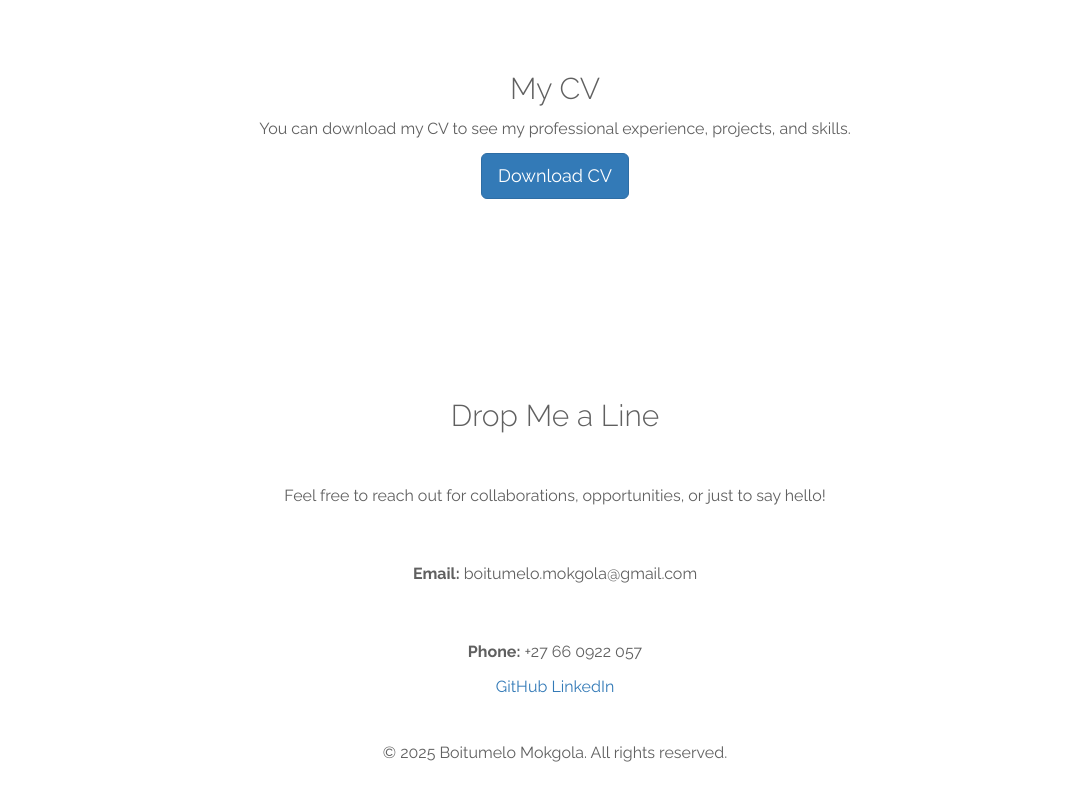
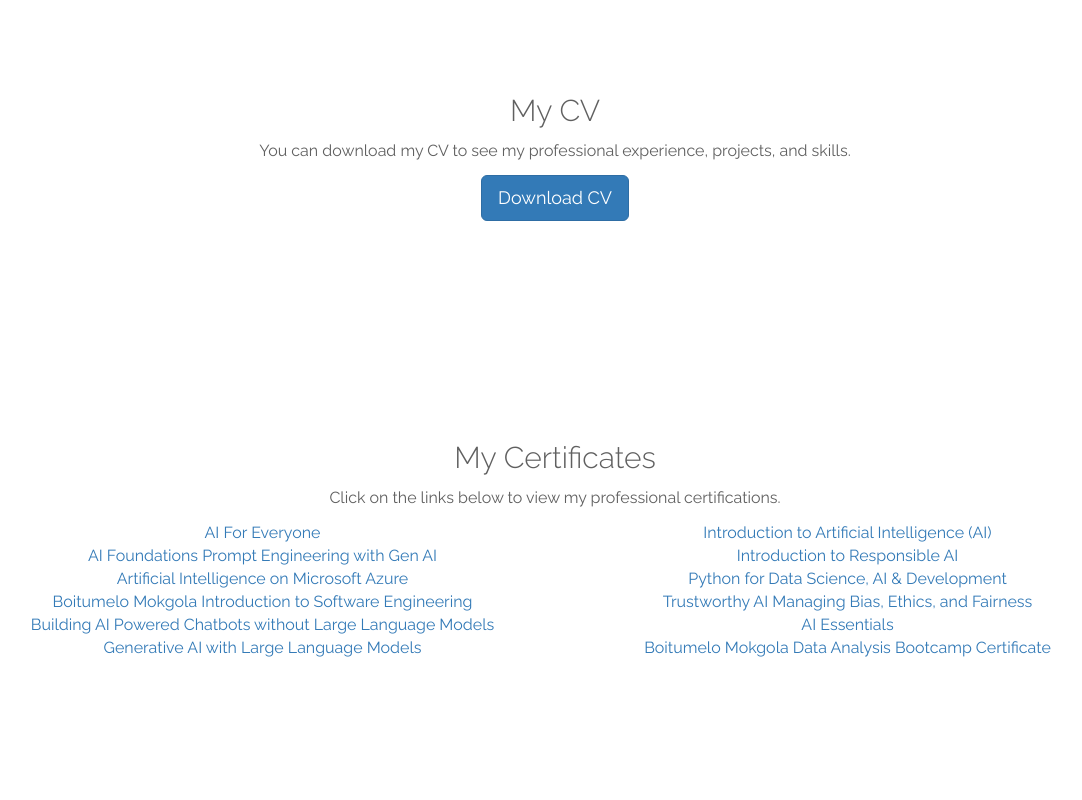
Before and after one commit to BMOKGOLA/My-AI-Portfolio, a plain HTML site: page index.html in a window 1280 px wide. Shown: the part 3113-3913 px from the top of the page, without its empty margins (85-1167 px from the left). Drawn offline with Linux system fonts and the light colour scheme.

Commit message:
added certificates

```diff
--- a/index.html
+++ b/index.html
@@ -7,10 +7,8 @@
   <meta name="viewport" content="width=device-width, initial-scale=1">
   <meta name="keywords" content="">
   <meta name="description" content="">
-    <!-- SITE TITLE -->
   <title>Boitumelo Mokgola</title>
 
-    <!-- STYLESHEETS -->
   <link rel="stylesheet" href="css/bootstrap.min.css">
   <link rel="stylesheet" href="css/font-awesome.min.css">
   <link rel="stylesheet" href="css/templatemo-style.css">
@@ -18,7 +16,8 @@
 </head>
 
 <body data-spy="scroll" data-target="#rock-navigation">
-    <!-- START NAVIGATION -->
+
+  <!-- Navigation -->
   <div class="navbar navbar-default bs-dos-nav navbar-fixed-top sticky-navigation" role="navigation">
     <div class="container">
       <div class="navbar-header">
@@ -36,20 +35,20 @@
           <li><a href="#work" class="smoothScroll">Projects</a></li>
           <li><a href="#skills" class="smoothScroll">Technical Skills</a></li>
           <li><a href="#cv" class="smoothScroll">CV</a></li>
+          <li><a href="#certificates" class="smoothScroll">Certificates</a></li>
           <li><a href="#contact" class="smoothScroll">Contact</a></li>
         </ul>
       </nav>
     </div>
   </div>
-    <!-- END NAVIGATION -->
 
-    <!-- START HOME -->
+  <!-- Home -->
   <section id="home" class="templatemo-home">
     <div class="container">
       <div class="row">
         <div class="col-md-2 col-sm-1"></div>
         <div class="col-md-8 col-sm-10">
-                    <h1 class="tm-home-title"><strong> Boitumelo Mokgola</strong></h1>
+          <h1 class="tm-home-title"><strong>Boitumelo Mokgola</strong></h1>
           <h2 class="tm-home-subtitle">Data Analyst</h2>
           <p>I am a professional <strong>Data Analyst.</strong> Let us work together. Thank you.</p>
           <a href="#work" class="btn btn-default smoothScroll tm-view-more-btn">Let's Begin</a>
@@ -58,14 +57,11 @@
       </div>
     </div>
   </section>
-    <!-- END HOME -->
 
-    <!-- START ABOUT ME -->
+  <!-- About -->
   <section id="about" class="tm-about tm-padding-top-bottom-100">
     <div class="container">
       <div class="row">
-
-                <!-- About Content -->
         <div class="col-md-8 col-sm-12">
           <div class="about-content">
             <h2 class="tm-about-title">About <strong>Me</strong></h2>
@@ -86,20 +82,16 @@
               applications that make technology accessible. My goal is to grow as a full-stack AI Engineer
               and develop impactful projects that empower communities with sustainable technology.
             </p>
-
             <a href="#work" class="btn btn-primary btn-lg">View My Projects</a>
           </div>
         </div>
       </div>
     </div>
   </section>
-    <!-- END ABOUT ME -->
 
-    <!-- START PROJECTS -->
+  <!-- Projects -->
   <section id="work" class="tm-padding-top-bottom-100">
     <div class="container">
-            <div class="row">
-                <!-- First Row -->
       <div class="row mb-5">
         <!-- Project 1 -->
         <div class="col-md-4 col-sm-6">
@@ -109,10 +101,8 @@
             <hr>
             <p>The Apple Disease Detector is an AI-powered system designed to help farmers and
               agricultural experts identify diseases in apple crops quickly and accurately.</p>
-                            <a href="https://github.com/Agristorm/Apple-Disease-Detector-CropCareAI-" target="_blank"
-                                class="btn btn-primary btn-sm">GitHub</a>
-                            <a href="https://blog-thin-05039763.figma.site/" target="_blank"
-                                class="btn btn-success btn-sm">Live Demo</a>
+            <a href="https://github.com/Agristorm/Apple-Disease-Detector-CropCareAI-" target="_blank" class="btn btn-primary btn-sm">GitHub</a>
+            <a href="https://blog-thin-05039763.figma.site/" target="_blank" class="btn btn-success btn-sm">Live Demo</a>
           </div>
         </div>
 
@@ -124,10 +114,8 @@
             <hr>
             <p>SmartEdu is an AI-powered educational content generator designed for Grade 12 students.
               It creates customized learning materials across different subjects.</p>
-                            <a href="https://github.com/Agristorm/SmartEdu-Gr12-contentCreatorr" target="_blank"
-                                class="btn btn-primary btn-sm">GitHub</a>
-                            <a href="https://www.figma.com/make/dS0zWAWOKto8NYDY5rmImF/SmartEdu-Grade-12-Content-Generator"
-                                target="_blank" class="btn btn-success btn-sm">Live Demo</a>
+            <a href="https://github.com/Agristorm/SmartEdu-Gr12-contentCreatorr" target="_blank" class="btn btn-primary btn-sm">GitHub</a>
+            <a href="https://www.figma.com/make/dS0zWAWOKto8NYDY5rmImF/SmartEdu-Grade-12-Content-Generator" target="_blank" class="btn btn-success btn-sm">Live Demo</a>
           </div>
         </div>
 
@@ -139,16 +127,12 @@
             <hr>
             <p>This project predicts emotions in text using Natural Language Processing to classify text
               as positive, neutral, or negative.</p>
-                            <a href="https://github.com/Agristorm/sentimental-analysis" target="_blank"
-                                class="btn btn-primary btn-sm">GitHub</a>
-                            <a href="https://sentimentanalysis-xohxyzkgakxau33ww3tf6z.streamlit.app/" target="_blank"
-                                class="btn btn-success btn-sm">Live Demo</a>
+            <a href="https://github.com/Agristorm/sentimental-analysis" target="_blank" class="btn btn-primary btn-sm">GitHub</a>
+            <a href="https://sentimentanalysis-xohxyzkgakxau33ww3tf6z.streamlit.app/" target="_blank" class="btn btn-success btn-sm">Live Demo</a>
           </div>
         </div>
       </div>
-                <!-- End First Row -->
 
-                <!-- Second Row -->
       <div class="row mb-5">
         <!-- Project 4 -->
         <div class="col-md-4 col-sm-6">
@@ -158,10 +142,8 @@
             <hr>
             <p>This project builds a machine learning model to predict whether an individual earns more
               than $50K per year.</p>
-                            <a href="https://github.com/Agristorm/Adult-Census-Bias-Analysis-Model" target="_blank"
-                                class="btn btn-primary btn-sm">GitHub</a>
-                            <a href="https://colab.research.google.com/drive/1kSP9VCLymslnjaquDqMS8z0tgTykR80Q?usp=sharing"
-                                target="_blank" class="btn btn-success btn-sm">Live Demo</a>
+            <a href="https://github.com/Agristorm/Adult-Census-Bias-Analysis-Model" target="_blank" class="btn btn-primary btn-sm">GitHub</a>
+            <a href="https://colab.research.google.com/drive/1kSP9VCLymslnjaquDqMS8z0tgTykR80Q?usp=sharing" target="_blank" class="btn btn-success btn-sm">Live Demo</a>
           </div>
         </div>
 
@@ -173,10 +155,8 @@
             <hr>
             <p>An intelligent web application that helps users create professional resumes automatically
               and review existing CVs using AI.</p>
-                            <a href="https://github.com/Agristorm/AI-Resume-Biulder" target="_blank"
-                                class="btn btn-primary btn-sm">GitHub</a>
-                            <a href="https://bmokgola.github.io/resume-/" target="_blank"
-                                class="btn btn-success btn-sm">Live Demo</a>
+            <a href="https://github.com/Agristorm/AI-Resume-Biulder" target="_blank" class="btn btn-primary btn-sm">GitHub</a>
+            <a href="https://bmokgola.github.io/resume-/" target="_blank" class="btn btn-success btn-sm">Live Demo</a>
           </div>
         </div>
 
@@ -188,20 +168,15 @@
             <hr>
             <p>AI Study Buddy – an accessible Retrieval Augmented Generation-powered chatbot with
               summarization and speech support.</p>
-                            <a href="https://github.com/Agristorm/AI-Study-buddy" target="_blank"
-                                class="btn btn-primary btn-sm">GitHub</a>
-                            <a href="https://ai-study-buddy-xi.vercel.app/" target="_blank"
-                                class="btn btn-success btn-sm">Live Demo</a>
+            <a href="https://github.com/Agristorm/AI-Study-buddy" target="_blank" class="btn btn-primary btn-sm">GitHub</a>
+            <a href="https://ai-study-buddy-xi.vercel.app/" target="_blank" class="btn btn-success btn-sm">Live Demo</a>
           </div>
         </div>
       </div>
-                <!-- End Second Row -->
-            </div>
     </div>
   </section>
-    <!-- END PROJECTS -->
 
-    <!-- START TECHNICAL SKILLS -->
+  <!-- Skills -->
   <section id="skills" class="tm-padding-top-bottom-100">
     <div class="container">
       <div class="row">
@@ -209,9 +184,7 @@
           <div class="title">
             <h2 class="tm-portfolio-title">Technical <strong>Skills</strong></h2>
           </div>
-
           <div class="row">
-                        <!-- Left Column -->
             <div class="col-md-6 col-sm-6">
               <ul class="list-unstyled tm-skills-list">
                 <li><i class="fa fa-code"></i> Python (Pandas, NumPy, Scikit-learn, TensorFlow)</li>
@@ -220,8 +193,6 @@
                 <li><i class="fa fa-cogs"></i> Machine Learning & AI (Supervised & Unsupervised Models, NLP, RAG)</li>
               </ul>
             </div>
-
-                        <!-- Right Column -->
             <div class="col-md-6 col-sm-6">
               <ul class="list-unstyled tm-skills-list">
                 <li><i class="fa fa-line-chart"></i> Statistical Analysis & Feature Engineering</li>
@@ -235,29 +206,56 @@
       </div>
     </div>
   </section>
-    <!-- END TECHNICAL SKILLS -->
 
-    <!-- START CV SECTION -->
+  <!-- CV -->
   <section id="cv" class="tm-padding-top-bottom-100 bg-light">
     <div class="container text-center">
       <h2 class="text-3xl font-bold mb-4">My <span class="text-blue-500">CV</span></h2>
       <p class="text-gray-600 mb-8">You can download my CV to see my professional experience, projects, and skills.</p>
       <a href="https://drive.google.com/file/d/1BHhUv1BVnIe6Td0sYyKjf19e7f6FlEZT/view?usp=drive_link"
-               target="_blank"
-               class="btn btn-primary btn-lg">
+         target="_blank" class="btn btn-primary btn-lg">
         Download CV
       </a>
     </div>
   </section>
-    <!-- END CV SECTION -->
 
-    <!-- START CONTACT -->
+  <!-- Certificates -->
+  <section id="certificates" class="tm-padding-top-bottom-100">
+    <div class="container text-center">
+      <h2 class="text-3xl font-bold mb-4">My <span class="text-blue-500">Certificates</span></h2>
+      <p class="text-gray-600 mb-8">Click on the links below to view my professional certifications.</p>
+
+      <div class="row">
+        <div class="col-md-6 col-sm-12">
+          <ul class="list-unstyled">
+            <li><a href="https://drive.google.com/file/d/1DpICU2cRfBVE3rLWvt067lQMKqlmir6G/view?usp=drive_link" target="_blank">AI For Everyone</a></li>
+            <li><a href="https://drive.google.com/file/d/1it60ksrHC5UyYM5mZXGzxVwdZ9p5qBas/view?usp=drive_link" target="_blank">AI Foundations Prompt Engineering with Gen AI</a></li>
+            <li><a href="https://drive.google.com/file/d/1z63ZWJXh0sg6qqOpr-DYWuu6U5ieWG9X/view?usp=drive_link" target="_blank">Artificial Intelligence on Microsoft Azure</a></li>
+            <li><a href="https://drive.google.com/file/d/1hc0hynyxg4dxyBQNYvjB52yZjGNi2Etv/view?usp=drive_link" target="_blank">Boitumelo Mokgola Introduction to Software Engineering</a></li>
+            <li><a href="https://drive.google.com/file/d/1wAbDt4z-fg_sI-DXnKtzXX3aMu9SR5B6/view?usp=drive_link" target="_blank">Building AI Powered Chatbots without Large Language Models</a></li>
+            <li><a href="https://drive.google.com/file/d/1a6U-rpQoAnw1q-sMFtdPXKeJLJRrZcvd/view?usp=drive_link" target="_blank">Generative AI with Large Language Models</a></li>
+          </ul>
+        </div>
+        <div class="col-md-6 col-sm-12">
+          <ul class="list-unstyled">
+            <li><a href="https://drive.google.com/file/d/1S6wJm5gOqxcEbg7S-NZqscTRA5U8Ifjo/view?usp=drive_link" target="_blank">Introduction to Artificial Intelligence (AI)</a></li>
+            <li><a href="https://drive.google.com/file/d/1jeuI64GJGldx0Ga5MirS5TJ9fOICs2p3/view?usp=drive_link" target="_blank">Introduction to Responsible AI</a></li>
+            <li><a href="https://drive.google.com/file/d/1RKLsSeLzXGG0GcLZPsPH1y3lrZe0RLQC/view?usp=drive_link" target="_blank">Python for Data Science, AI & Development</a></li>
+            <li><a href="https://drive.google.com/file/d/1d5Qs9W06F-Gzatv7Wegcwn9eR_jC2R33/view?usp=drive_link" target="_blank">Trustworthy AI Managing Bias, Ethics, and Fairness</a></li>
+            <li><a href="https://drive.google.com/file/d/1V5_cbZm9pLGq_yhiecwC9H_qNUBOV19J/view?usp=drive_link" target="_blank">AI Essentials</a></li>
+            <li><a href="https://drive.google.com/file/d/1y6qLmHzGOUxV5OBcBpztK_2jomoJZMhj/view?usp=drive_link" target="_blank">Boitumelo Mokgola Data Analysis Bootcamp Certificate</a></li>
+          </ul>
+        </div>
+      </div>
+    </div>
+  </section>
+
+  <!-- Contact -->
   <section id="contact" class="tm-contact py-16 bg-gray-50">
     <div class="container mx-auto text-center">
       <h2 class="text-3xl font-bold mb-4">Drop <span class="text-blue-500">Me a Line</span></h2>
       <p class="text-gray-600 mb-8">Feel free to reach out for collaborations, opportunities, or just to say hello!</p>
 
-            <!-- Contact Info -->
       <div class="space-y-2 mb-8">
         <p class="text-gray-700"><strong>Email:</strong> boitumelo.mokgola@gmail.com</p>
         <p class="text-gray-700"><strong>Phone:</strong> +27 66 0922 057</p>
@@ -266,16 +264,14 @@
       <div class="flex justify-center items-center space-x-4 mt-2">
         <a href="https://github.com/BMOKGOLA" target="_blank"
            class="text-sm text-gray-800 hover:text-black transition-colors">GitHub</a>
-
         <a href="https://www.linkedin.com/in/boitumelo-mokgola-4a6a3a212" target="_blank"
            class="text-sm text-blue-700 hover:text-blue-800 transition-colors">LinkedIn</a>
       </div>
     </div>
     <p class="mt-10 text-gray-500 text-sm">© 2025 Boitumelo Mokgola. All rights reserved.</p>
   </section>
-    <!-- END CONTACT -->
 
-    <!-- SCRIPTS -->
+  <!-- Scripts -->
   <script src="js/jquery.js"></script>
   <script src="js/bootstrap.min.js"></script>
   <script src="js/smoothscroll.js"></script>
@@ -283,6 +279,6 @@
   <script src="js/isotope.js"></script>
   <script src="js/imagesloaded.min.js"></script>
   <script src="js/custom.js"></script>
+
 </body>
-
 </html>
```
Lines whose indentation alone changed are shown as unchanged.
